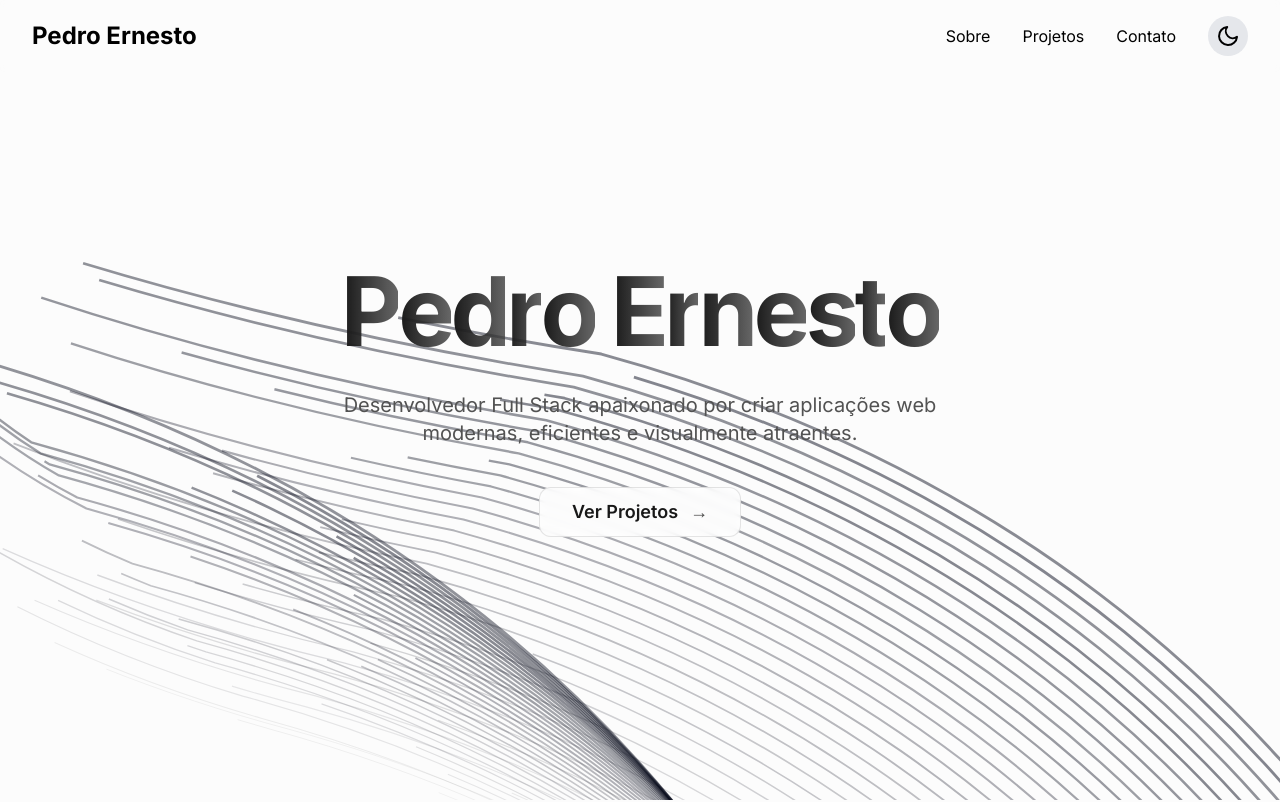
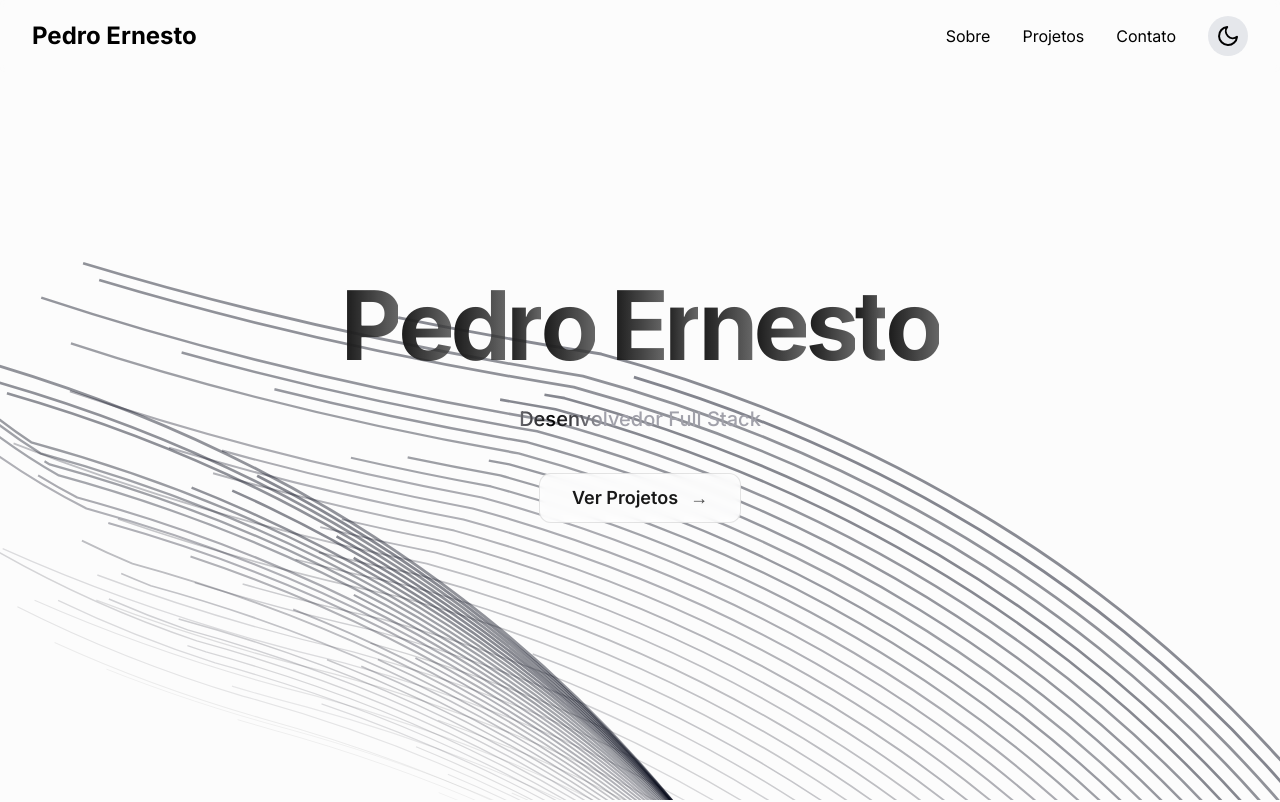
Before and after one commit to pedro18x/Portfolio-PedroDev, a Next.js app: page / in a window 1280 px wide. Shown: the top 802 px of the page. Built offline with nearby package versions, Linux system fonts and the light colour scheme.

Commit message:
shimmer effect

```diff
--- a/components/sections/hero.tsx
+++ b/components/sections/hero.tsx
@@ -2,11 +2,12 @@
 
 import { motion } from "framer-motion";
 import { Button } from "@/components/ui/button";
+import { TextShimmer } from "@/components/ui/text-shimmer";
 
 export default function Hero() {
   const title = "Pedro Ernesto";
   const words = title.split(" ");
-  const subtitle = "Desenvolvedor Full Stack apaixonado por criar aplicações web modernas, eficientes e visualmente atraentes.";
+  const subtitle = "Desenvolvedor Full Stack ";
   const buttonText = "Ver Projetos";
   const buttonLink = "#projects";
 
@@ -49,14 +50,16 @@ export default function Hero() {
                 ))}
             </h1>
 
-            <motion.p
-              initial={{ opacity: 0 }}
-              animate={{ opacity: 1 }}
-              transition={{ delay: 1, duration: 1 }}
-              className="text-lg md:text-xl text-neutral-600 dark:text-neutral-400 max-w-2xl mx-auto mb-10"
+            <TextShimmer
+              as="p"
+              className="block w-full text-lg md:text-xl max-w-2xl mx-auto mb-10 font-medium
+                bg-gradient-to-r from-gray-400 via-white to-gray-400
+                dark:from-gray-600 dark:via-white dark:to-gray-600
+                bg-clip-text text-transparent"
+              duration={2}
             >
               {subtitle}
-            </motion.p>
+            </TextShimmer>
 
             <motion.div
               initial={{ opacity: 0, y: 20 }}
--- /dev/null
+++ b/components/ui/demo.tsx
@@ -0,0 +1,27 @@
+import { TextShimmer } from '@/components/ui/text-shimmer';
+
+function TextShimmerBasic() {
+  return (
+    <TextShimmer className='font-mono text-sm' duration={1}>
+      Generating code...
+    </TextShimmer>
+  );
+}
+
+function TextShimmerColor() {
+  return (
+    <TextShimmer
+      duration={1.2}
+      className='text-xl font-medium [--base-color:theme(colors.blue.600)] [--base-gradient-color:theme(colors.blue.200)] dark:[--base-color:theme(colors.blue.700)] dark:[--base-gradient-color:theme(colors.blue.400)]'
+    >
+      Hi, how are you?
+    </TextShimmer>
+  );
+}
+
+export { TextShimmerBasic, TextShimmerColor };
+
+export default {
+  TextShimmerBasic,
+  TextShimmerColor
+};
--- /dev/null
+++ b/components/ui/text-shimmer.tsx
@@ -0,0 +1,53 @@
+'use client';
+import React, { useMemo, type JSX } from 'react';
+import { motion } from 'framer-motion';
+import { cn } from '@/lib/utils';
+
+interface TextShimmerProps {
+  children: string;
+  as?: React.ElementType;
+  className?: string;
+  duration?: number;
+  spread?: number;
+}
+
+export function TextShimmer({
+  children,
+  as: Component = 'p',
+  className,
+  duration = 2,
+  spread = 2,
+}: TextShimmerProps) {
+  const MotionComponent = motion(Component as keyof JSX.IntrinsicElements);
+
+  const dynamicSpread = useMemo(() => {
+    return children.length * spread;
+  }, [children, spread]);
+
+  return (
+    <MotionComponent
+      className={cn(
+        'relative inline-block bg-[length:250%_100%,auto] bg-clip-text',
+        'text-transparent [--base-color:#a1a1aa] [--base-gradient-color:#000]',
+        '[--bg:linear-gradient(90deg,#0000_calc(50%-var(--spread)),var(--base-gradient-color),#0000_calc(50%+var(--spread)))] [background-repeat:no-repeat,padding-box]',
+        'dark:[--base-color:#71717a] dark:[--base-gradient-color:#ffffff] dark:[--bg:linear-gradient(90deg,#0000_calc(50%-var(--spread)),var(--base-gradient-color),#0000_calc(50%+var(--spread)))]',
+        className
+      )}
+      initial={{ backgroundPosition: '100% center' }}
+      animate={{ backgroundPosition: '0% center' }}
+      transition={{
+        repeat: Infinity,
+        duration,
+        ease: 'linear',
+      }}
+      style={
+        {
+          '--spread': `${dynamicSpread}px`,
+          backgroundImage: `var(--bg), linear-gradient(var(--base-color), var(--base-color))`,
+        } as React.CSSProperties
+      }
+    >
+      {children}
+    </MotionComponent>
+  );
+}
--- a/package.json
+++ b/package.json
@@ -12,7 +12,7 @@
     "@radix-ui/react-slot": "^1.2.3",
     "class-variance-authority": "^0.7.1",
     "clsx": "^2.1.1",
-    "framer-motion": "^11.2.10",
+    "framer-motion": "^11.18.2",
     "lucide-react": "^0.514.0",
     "next": "^15.3.3",
     "next-themes": "^0.4.6",
--- a/tailwind.config.ts
+++ b/tailwind.config.ts
@@ -19,6 +19,19 @@ const config: Config = {
       },
       animation: {
         "spin-slow": "spin 8s linear infinite",
+        shine: "shine 3s ease-in-out infinite alternate",
+        'wave-shine': 'wave-shine 2.5s linear infinite',
+      },
+      keyframes: {
+        shine: {
+          '0%': { 'background-position': '0% 50%' },
+          '50%': { 'background-position': '100% 50%' },
+          '100%': { 'background-position': '0% 50%' },
+        },
+        'wave-shine': {
+          '0%':   { 'background-position': '-200% 0%' },
+          '100%': { 'background-position': '200% 0%' },
+        },
       },
       backgroundImage: {
         circularLight:
```
Also changed, not shown: 1 other file (tests, documents, lock files or other folders).
